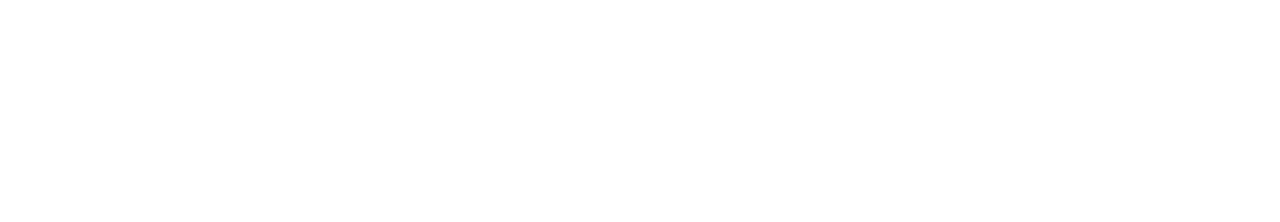
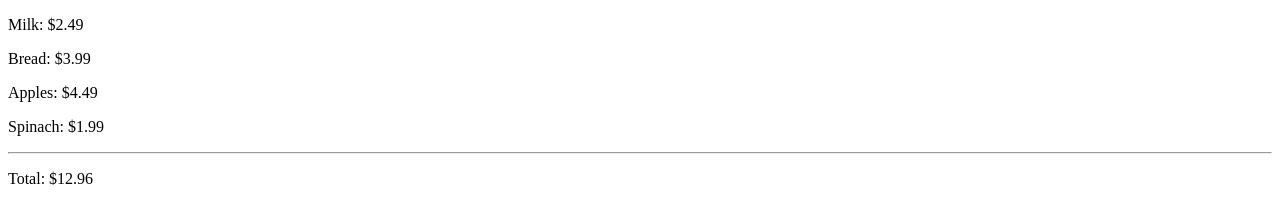
Before and after one commit to aclezotte/lab9, a plain HTML site: page index.html in a window 1280 px wide. Drawn offline with Linux system fonts and the light colour scheme.

Commit message:
display shopping list and total to html

```diff
--- a/index.html
+++ b/index.html
@@ -1,8 +1,10 @@
 <!DOCTYPE html>
 <html>
     <head>
-        <script src="script.js"></script>
     </head>
     <body>
+        <div id="listDiv">
+        </div>
+        <script src="script.js"></script>
     </body>
 </html>
--- a/script.js
+++ b/script.js
@@ -1,12 +1,25 @@
 function shoppingListObjects (list) {
+
+    function addP (content) {
+    var para = document.createElement("p");
+    var node = document.createTextNode(content);
+    para.appendChild(node);
+    var element = document.getElementById("listDiv");
+    element.appendChild(para);
+    }
+
     var total = 0;
 
     for ( i = 0; i < list.length; i++ ) {
-        console.log ( list[i].name + ": $" + list[i].price );
+        addP ( list[i].name + ": $" + list[i].price );
         total += list[i].price;
     }
 
-    console.log("Total: $" + total);
+    var hr = document.createElement("hr");
+    var element = document.getElementById("listDiv");
+    element.appendChild(hr);
+
+    addP ( "Total: $" + total );
 }
 
 var groceryList = [
```
